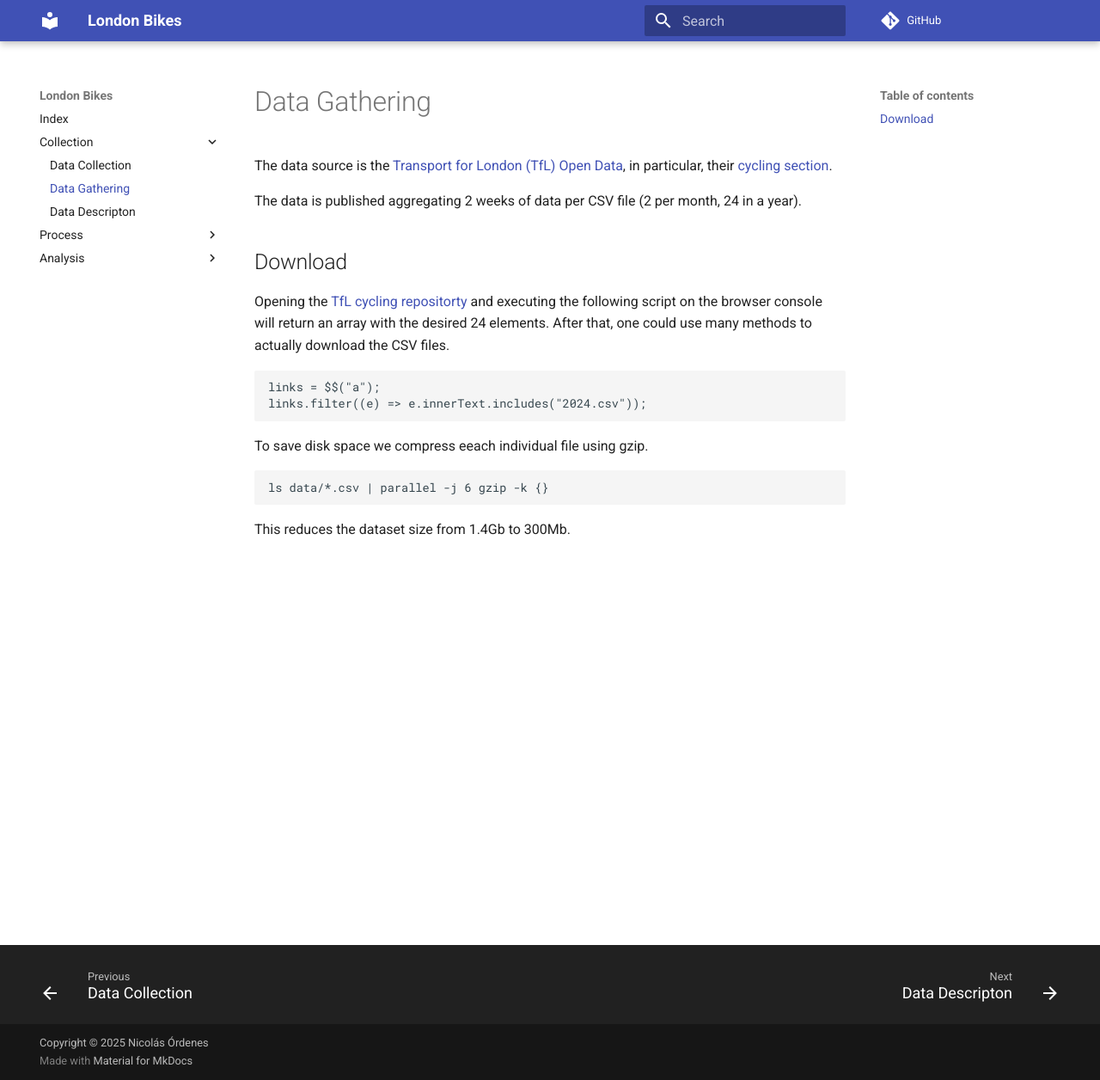
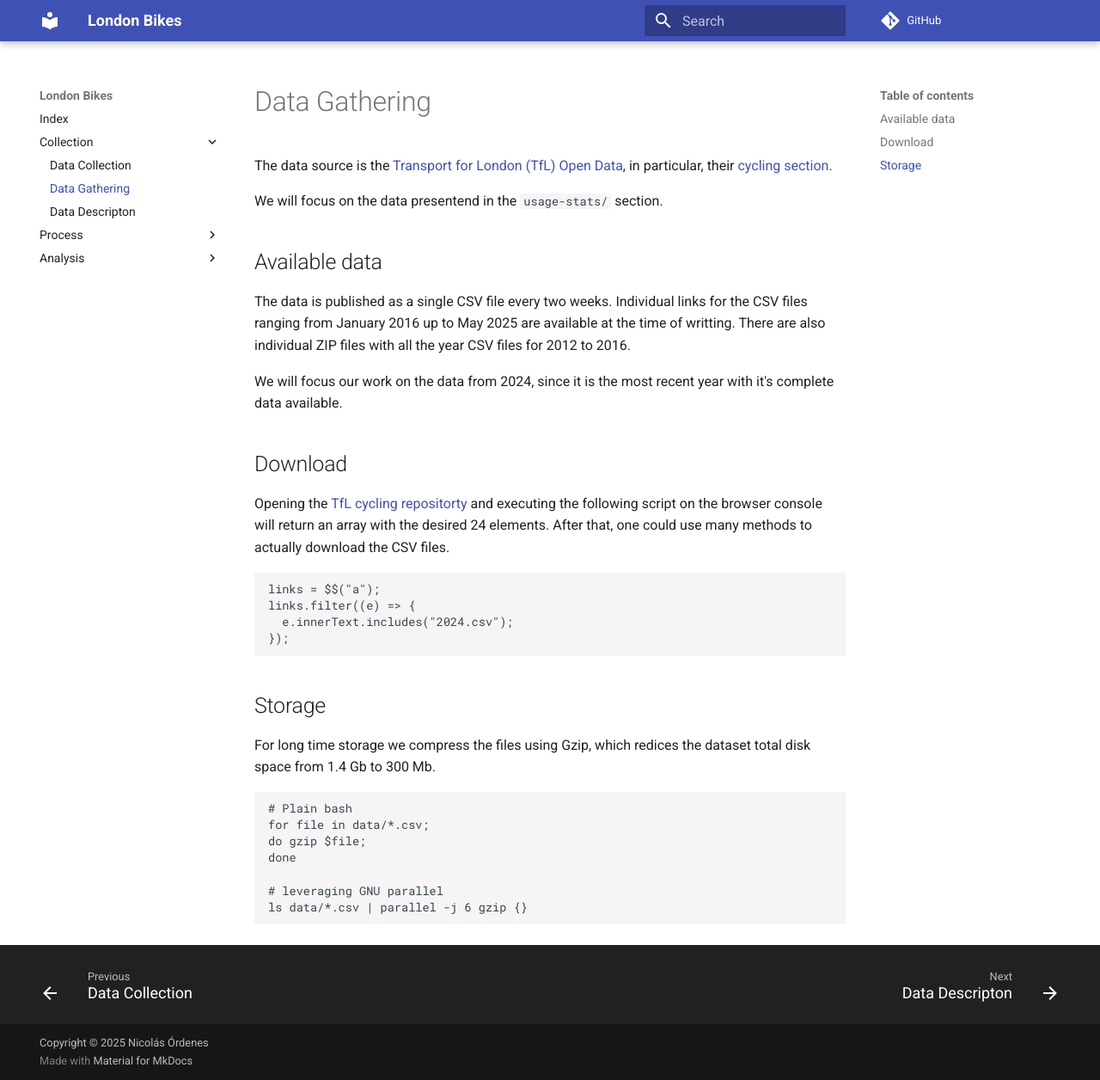
Before and after one commit to nico-or/data_london_bikes, an MkDocs documentation site: the page built from docs/collection/gathering.md, in a window 1280 px wide and 1256 px high. Shown: the whole window at 86% size. Built offline with MkDocs 1.6.1 and Material for MkDocs 9.7.7, drawn with Linux system fonts in a browser that asks for light colours; comment, search, counter and statistics services are not loaded.

Commit message:
Update docs/collection/gathering.md
Improve descriptions and code blocks content.

````diff
--- a/docs/collection/gathering.md
+++ b/docs/collection/gathering.md
@@ -2,7 +2,13 @@
 
 The data source is the [Transport for London (TfL) Open Data](https://tfl.gov.uk/info-for/open-data-users/our-open-data), in particular, their [cycling section](https://cycling.data.tfl.gov.uk/).
 
-The data is published aggregating 2 weeks of data per CSV file (2 per month, 24 in a year).
+We will focus on the data presentend in the ` usage-stats/` section.
+
+## Available data
+
+The data is published as a single CSV file every two weeks. Individual links for the CSV files ranging from January 2016 up to May 2025 are available at the time of writting. There are also individual ZIP files with all the year CSV files for 2012 to 2016.
+
+We will focus our work on the data from 2024, since it is the most recent year with it's complete data available.
 
 ## Download
 
@@ -10,13 +16,21 @@ Opening the [TfL cycling repositorty](https://cycling.data.tfl.gov.uk/) and exec
 
 ```js
 links = $$("a");
-links.filter((e) => e.innerText.includes("2024.csv"));
+links.filter((e) => {
+  e.innerText.includes("2024.csv");
+});
 ```
 
-To save disk space we compress eeach individual file using gzip.
+## Storage
+
+For long time storage we compress the files using Gzip, which redices the dataset total disk space from 1.4 Gb to 300 Mb.
 
 ```sh
-ls data/*.csv | parallel -j 6 gzip -k {}
+# Plain bash
+for file in data/*.csv;
+do gzip $file;
+done
+
+# leveraging GNU parallel
+ls data/*.csv | parallel -j 6 gzip {}
 ```
-
-This reduces the dataset size from 1.4Gb to 300Mb.
````
